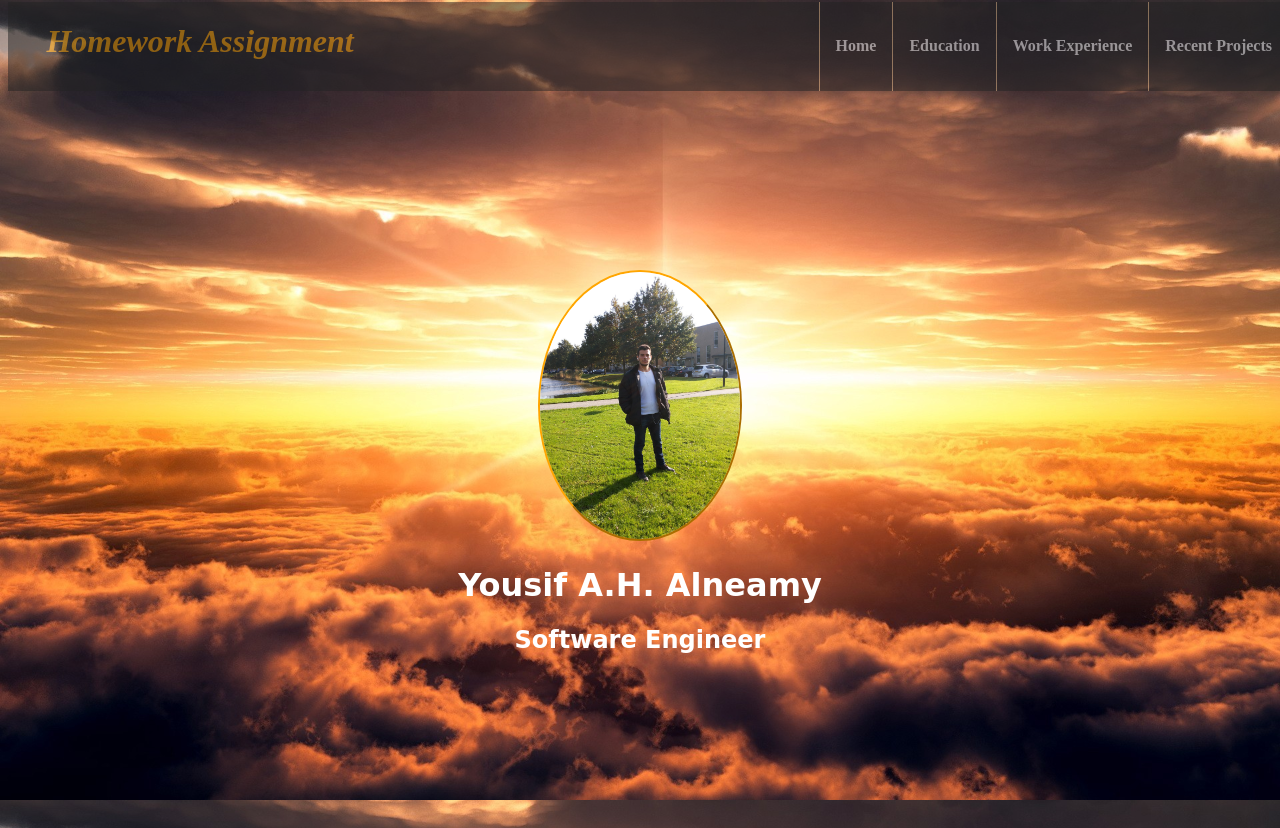
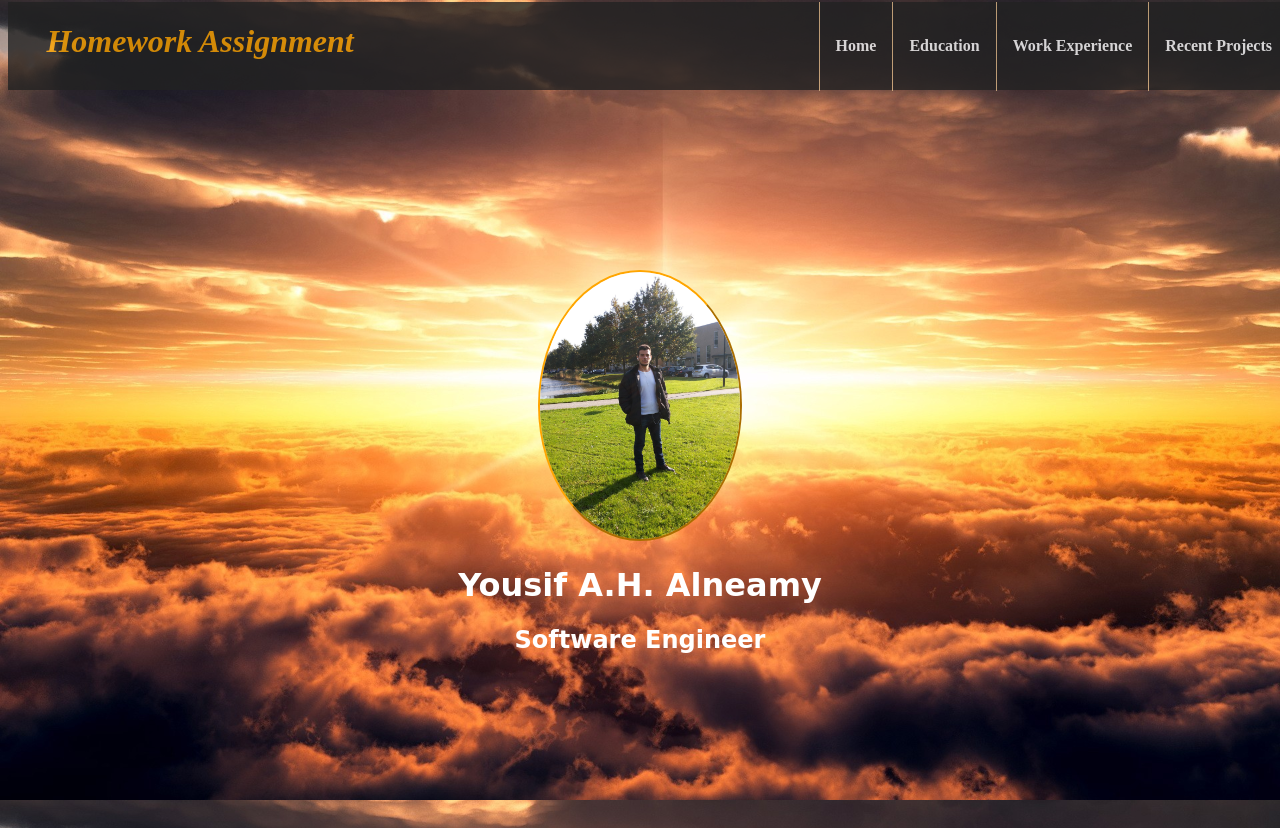
Before and after one commit to yousifAlneamy/yousifAlneamy.github.io, a plain HTML site: page index.html in a window 1280 px wide. Shown: the top 828 px of the page. Drawn offline with nearby package versions, Linux system fonts and the light colour scheme.

Commit message:
Update css-hw1.css

```diff
--- a/css-hw1.css
+++ b/css-hw1.css
@@ -14,11 +14,12 @@ body {
                 margin: 0;
                 width: 100%;
                 background-color: #222;
-                -ms-filter: "progid:DXImageTransform.Microsoft.Alpha(Opacity=50)";       /* IE 8 */
-                filter: alpha(opacity=50);  /* IE 5-7 */
-                -moz-opacity: 0.5;          /* Netscape */
-                -khtml-opacity: 0.5;        /* Safari 1.x */
-                opacity: 0.5;               /* Good browsers */
+                -ms-filter: "progid:DXImageTransform.Microsoft.Alpha(Opacity=80)";       /* IE 8 */
+                filter: alpha(opacity=80);  /* IE 5-7 */
+                -moz-opacity: 0.8;          /* Netscape */
+                -khtml-opacity: 0.8;        /* Safari 1.x */
+                opacity: 0.8;            /* Good browsers */
+                height: 88px;
         }
         #nav {
             float: right;
@@ -146,3 +147,7 @@ body {
             color: white;
             font-family: cursive;
         }
+        .positioning {
+                position: absolute;
+                top: -88px;
+            }
```
